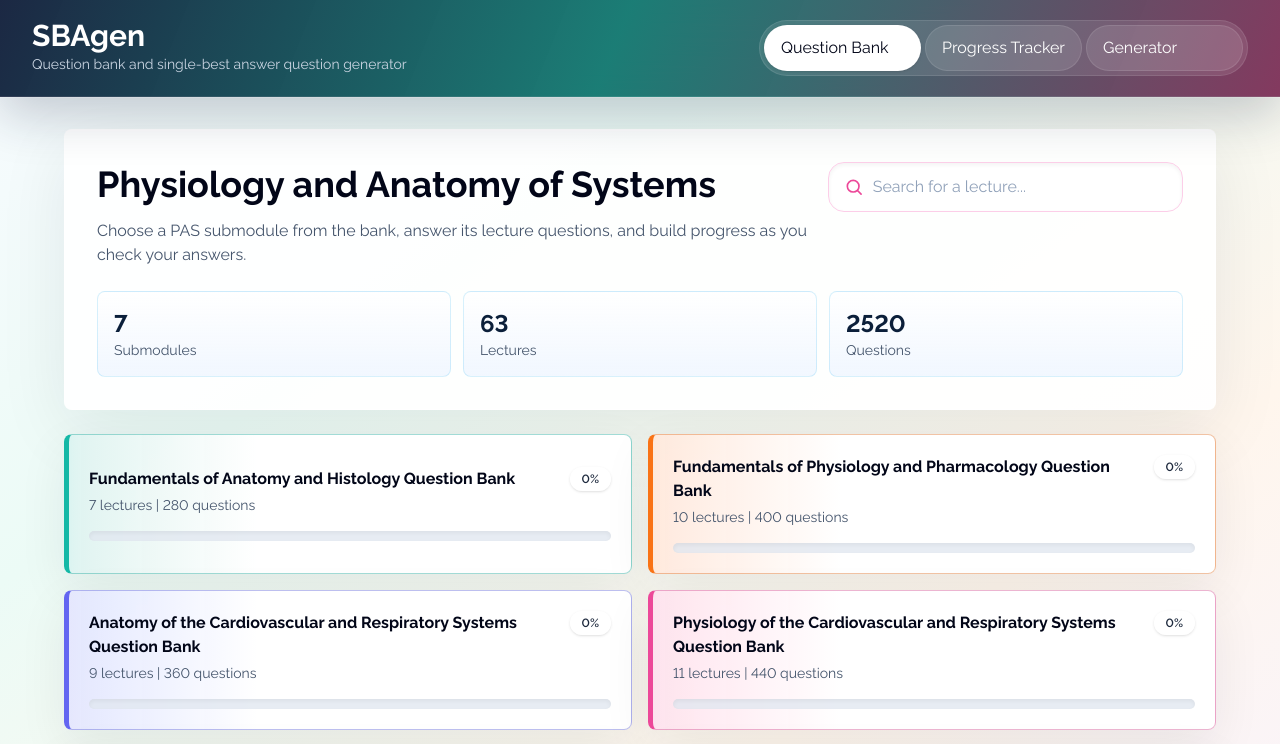
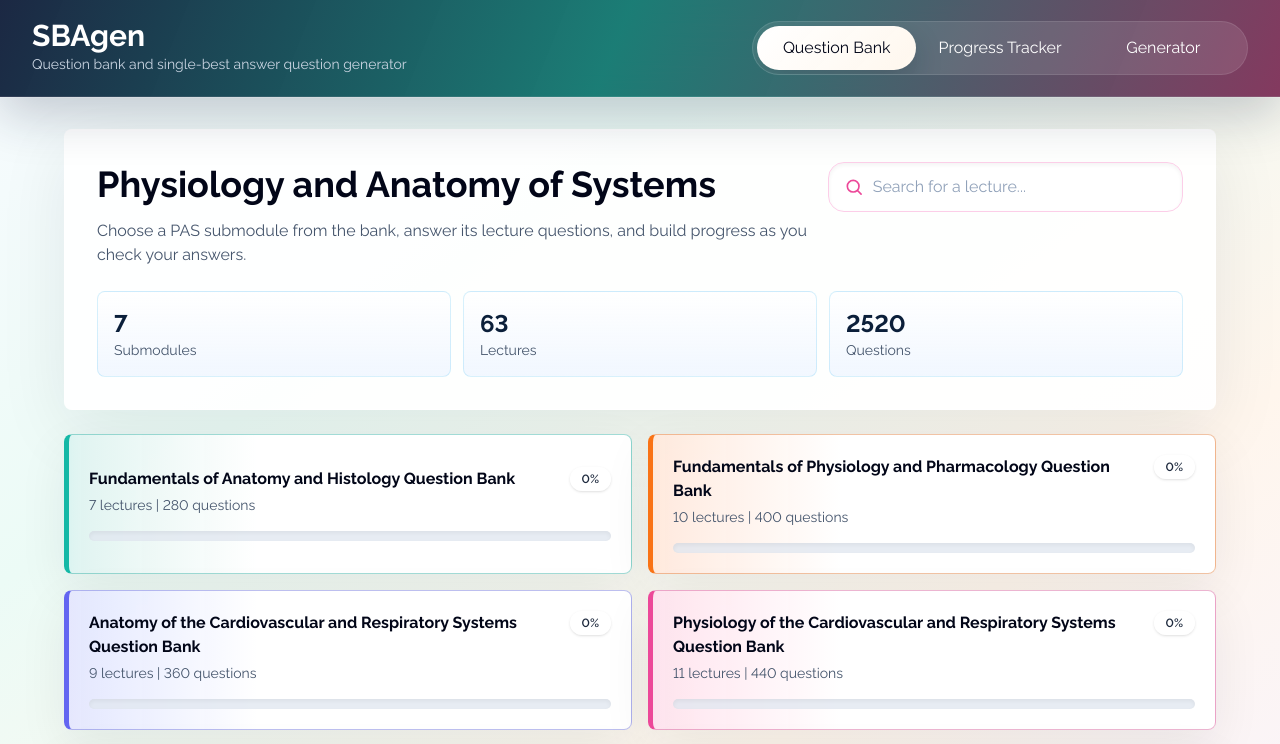
Before and after one commit to murtazasyed222-sudo/SBAgenerator, a Next.js app: page / in a window 1280 px wide. Shown: the top 744 px of the page. Built offline with nearby package versions, Linux system fonts and the light colour scheme.

Commit message:
Animate header tab switcher

```diff
--- a/src/app/globals.css
+++ b/src/app/globals.css
@@ -59,9 +59,27 @@ textarea:focus-visible {
 }
 
 .navPill {
-  border: 1px solid rgba(255, 255, 255, 0.1);
   border-radius: 9999px;
   min-height: 44px;
+}
+
+.tabSwitcher {
+  --active-tab-index: 0;
+}
+
+.tabIndicator {
+  position: absolute;
+  bottom: 4px;
+  left: 4px;
+  top: 4px;
+  width: calc((100% - 16px) / 3);
+  transform: translateX(calc(var(--active-tab-index) * (100% + 4px)));
+  border-radius: 9999px;
+  background:
+    linear-gradient(135deg, rgba(255, 255, 255, 0.98), rgba(255, 247, 237, 0.96)),
+    #ffffff;
+  box-shadow: 0 12px 28px rgba(15, 23, 42, 0.22);
+  transition: transform 320ms cubic-bezier(0.2, 0.8, 0.2, 1);
 }
 
 .surfaceCard {
--- a/src/app/page.tsx
+++ b/src/app/page.tsx
@@ -843,6 +843,8 @@ export default function Home() {
     bankStats.totalQuestions > 0
       ? Math.round((overallAnswered / bankStats.totalQuestions) * 100)
       : 0;
+  const activeTabIndex =
+    currentView === "question-bank" ? 0 : currentView === "progress" ? 1 : 2;
 
   function getQuestionSetProgress(questionSet: QuestionSet) {
     const savedProgress = progressByQuestionSet[questionSet.id];
@@ -1616,13 +1618,18 @@ export default function Home() {
               </p>
             </div>
 
-            <div className="grid w-full grid-cols-3 gap-1 rounded-2xl border border-white/10 bg-white/10 p-1 sm:w-auto sm:rounded-full">
+            <div
+              className="tabSwitcher relative grid w-full grid-cols-3 gap-1 overflow-hidden rounded-2xl border border-white/10 bg-white/10 p-1 sm:w-[31rem] sm:rounded-full"
+              style={{ "--active-tab-index": activeTabIndex } as CSSProperties}
+            >
+              <span className="tabIndicator" aria-hidden="true" />
+
               <button
                 onClick={() => setCurrentView("question-bank")}
-                className={`navPill px-2 py-2.5 text-center text-sm font-semibold transition sm:px-4 sm:text-left ${
+                className={`navPill relative z-10 px-2 py-2.5 text-center text-sm font-semibold transition-colors duration-300 sm:px-4 ${
                   currentView === "question-bank"
-                    ? "bg-white text-slate-950 shadow-sm"
-                    : "bg-white/10 text-white hover:bg-[#facc15]/20"
+                    ? "text-slate-950"
+                    : "text-white hover:text-[#facc15]"
                 }`}
               >
                 <span className="sm:hidden">Bank</span>
@@ -1631,10 +1638,10 @@ export default function Home() {
 
               <button
                 onClick={() => setCurrentView("progress")}
-                className={`navPill px-2 py-2.5 text-center text-sm font-semibold transition sm:px-4 sm:text-left ${
+                className={`navPill relative z-10 px-2 py-2.5 text-center text-sm font-semibold transition-colors duration-300 sm:px-4 ${
                   currentView === "progress"
-                    ? "bg-white text-slate-950 shadow-sm"
-                    : "bg-white/10 text-white hover:bg-[#facc15]/20"
+                    ? "text-slate-950"
+                    : "text-white hover:text-[#facc15]"
                 }`}
               >
                 <span className="sm:hidden">Progress</span>
@@ -1643,10 +1650,10 @@ export default function Home() {
 
               <button
                 onClick={openGeneratorView}
-                className={`navPill px-2 py-2.5 text-center text-sm font-semibold transition sm:px-4 sm:text-left ${
+                className={`navPill relative z-10 px-2 py-2.5 text-center text-sm font-semibold transition-colors duration-300 sm:px-4 ${
                   currentView === "generator"
-                    ? "bg-white text-slate-950 shadow-sm"
-                    : "bg-white/10 text-white hover:bg-[#facc15]/20"
+                    ? "text-slate-950"
+                    : "text-white hover:text-[#facc15]"
                 }`}
               >
                 Generator
```
